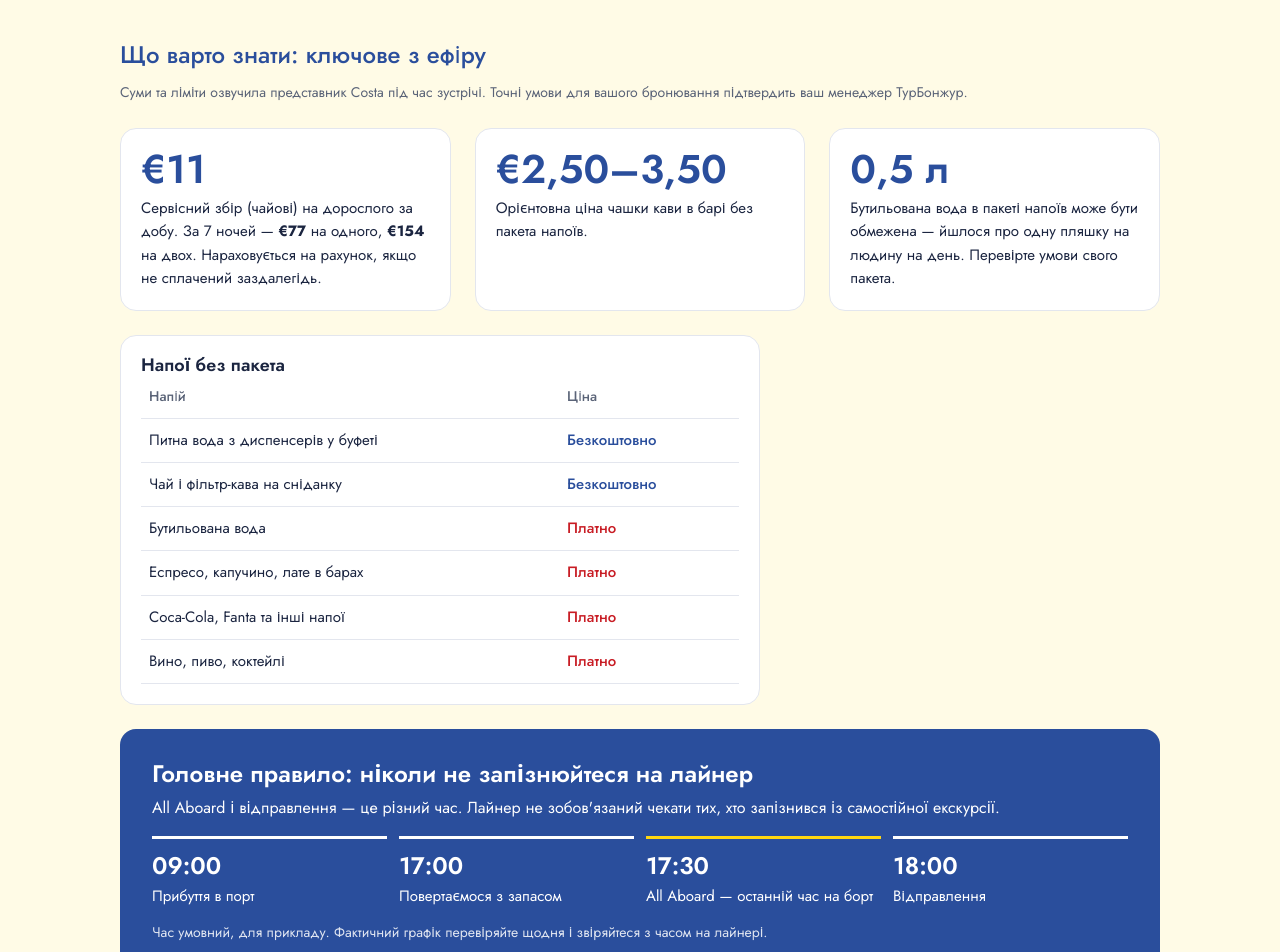
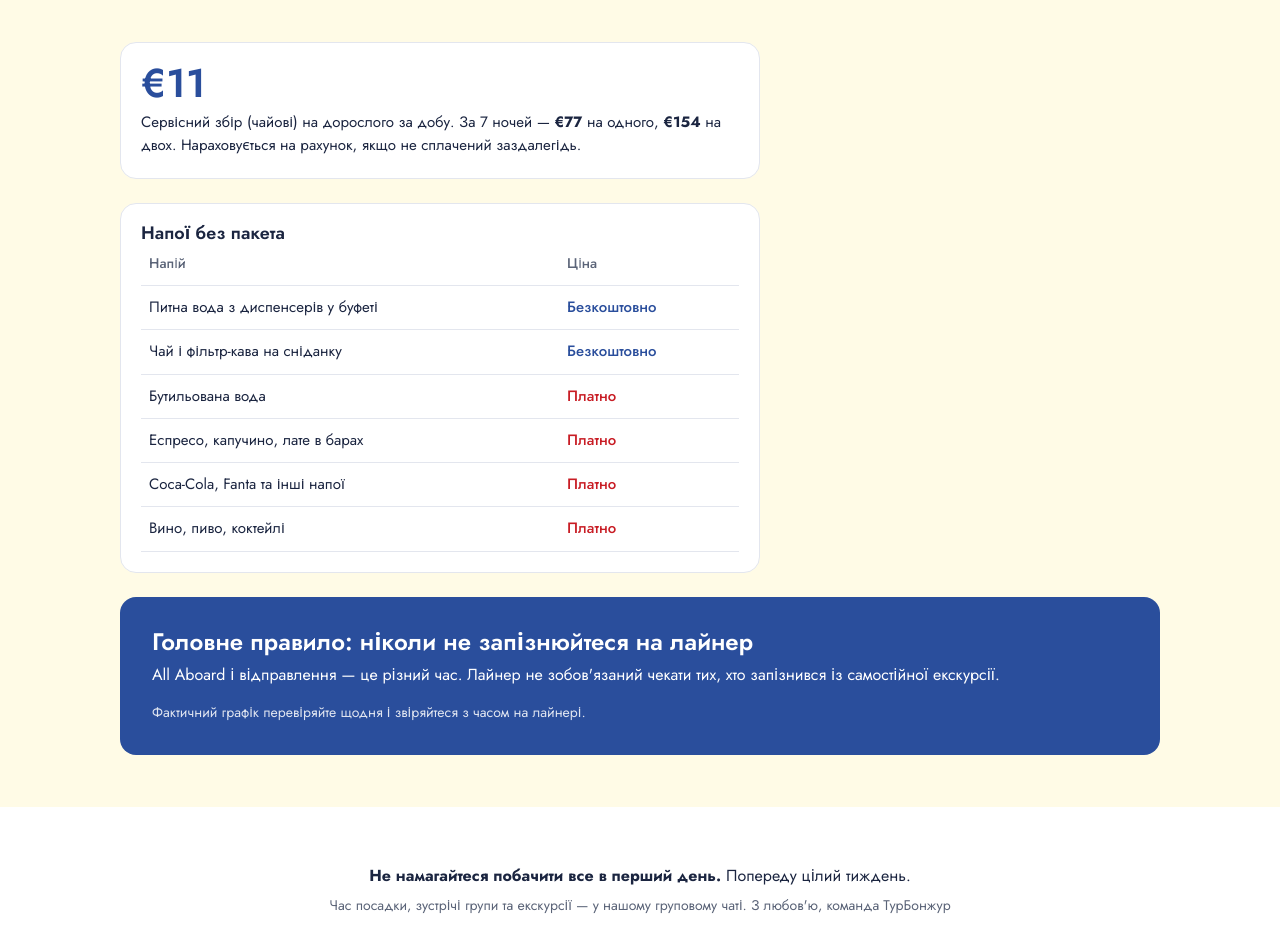
Before and after one commit to MaksymTsyhanok/TB_memo, a plain HTML site: page guides/costa-checklist.html in a window 1280 px wide. Shown: the part 4180-5132 px from the top of the page. Drawn offline with Linux system fonts and the light colour scheme.

Commit message:
Checklist: remove meeting-facts heading, coffee/water cards, port timeline
Co-Authored-By: Claude Opus 5.5 <noreply@anthropic.com>
Claude-Session: https://claude.ai/code/session_0183SmSvBDQkj8jBdVQmq4R7

```diff
--- a/guides/costa-checklist.html
+++ b/guides/costa-checklist.html
@@ -157,13 +157,8 @@ table{font-size:14px}}
 
 <section class="facts band" id="facts">
   <div class="wrap">
-    <h2>Що варто знати: ключове з ефіру</h2>
-    <p class="small">Суми та ліміти озвучила представник Costa під час зустрічі. Точні умови для вашого бронювання підтвердить ваш менеджер ТурБонжур.</p>
-
-    <div class="grid">
+    <div class="two" style="margin-top:0">
       <div class="fact"><div class="big">€11</div><p>Сервісний збір (чайові) на дорослого за добу. За 7 ночей — <b>€77</b> на одного, <b>€154</b> на двох. Нараховується на рахунок, якщо не сплачений заздалегідь.</p></div>
-      <div class="fact"><div class="big">€2,50–3,50</div><p>Орієнтовна ціна чашки кави в барі без пакета напоїв.</p></div>
-      <div class="fact"><div class="big">0,5 л</div><p>Бутильована вода в пакеті напоїв може бути обмежена — йшлося про одну пляшку на людину на день. Перевірте умови свого пакета.</p></div>
     </div>
 
     <div class="two">
@@ -186,13 +181,7 @@ table{font-size:14px}}
     <div class="rule">
       <h3>Головне правило: ніколи не запізнюйтеся на лайнер</h3>
       <p style="margin:8px 0 0">All Aboard і відправлення — це різний час. Лайнер не зобов'язаний чекати тих, хто запізнився із самостійної екскурсії.</p>
-      <ol class="time">
-        <li><b>09:00</b>Прибуття в порт</li>
-        <li><b>17:00</b>Повертаємося з запасом</li>
-        <li class="aa"><b>17:30</b>All Aboard — останній час на борт</li>
-        <li><b>18:00</b>Відправлення</li>
-      </ol>
-      <p style="margin:14px 0 0;font-size:14px;opacity:.85">Час умовний, для прикладу. Фактичний графік перевіряйте щодня і звіряйтеся з часом на лайнері.</p>
+      <p style="margin:14px 0 0;font-size:14px;opacity:.85">Фактичний графік перевіряйте щодня і звіряйтеся з часом на лайнері.</p>
     </div>
   </div>
 </section>
```
